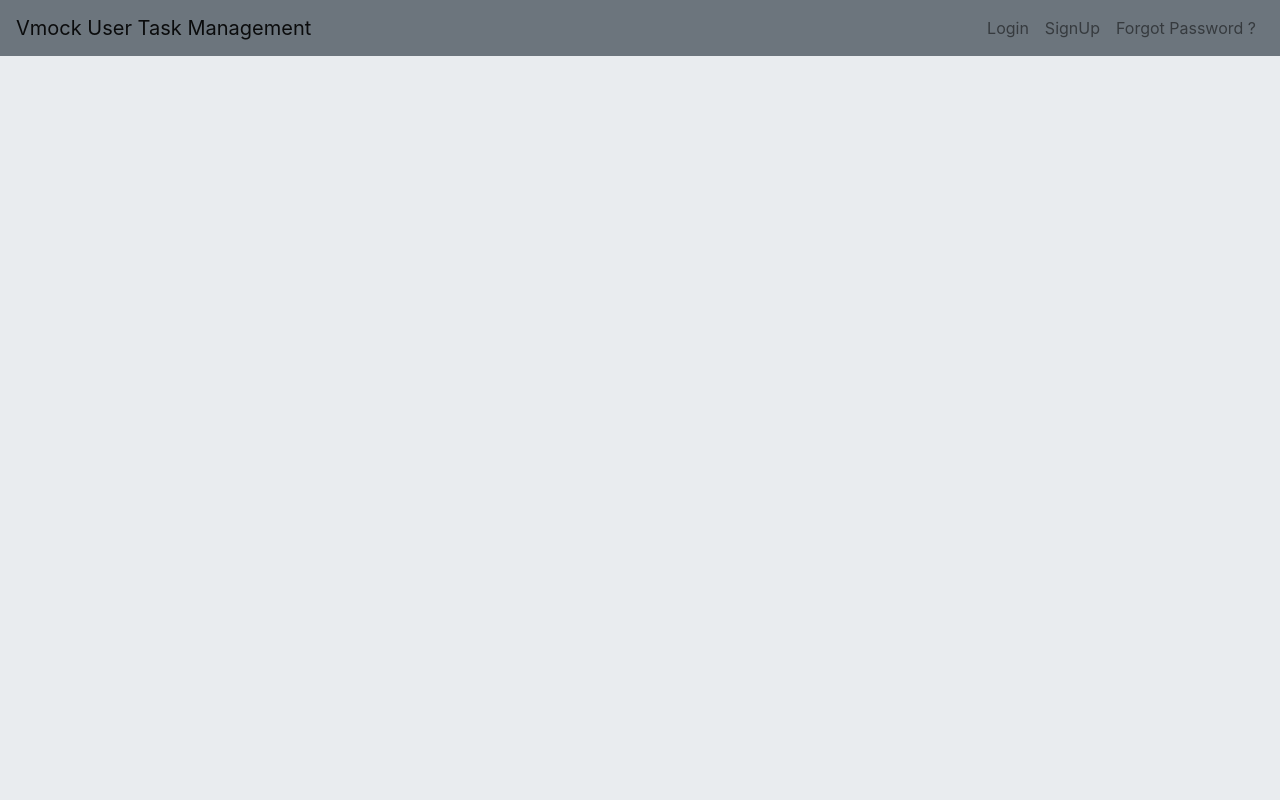
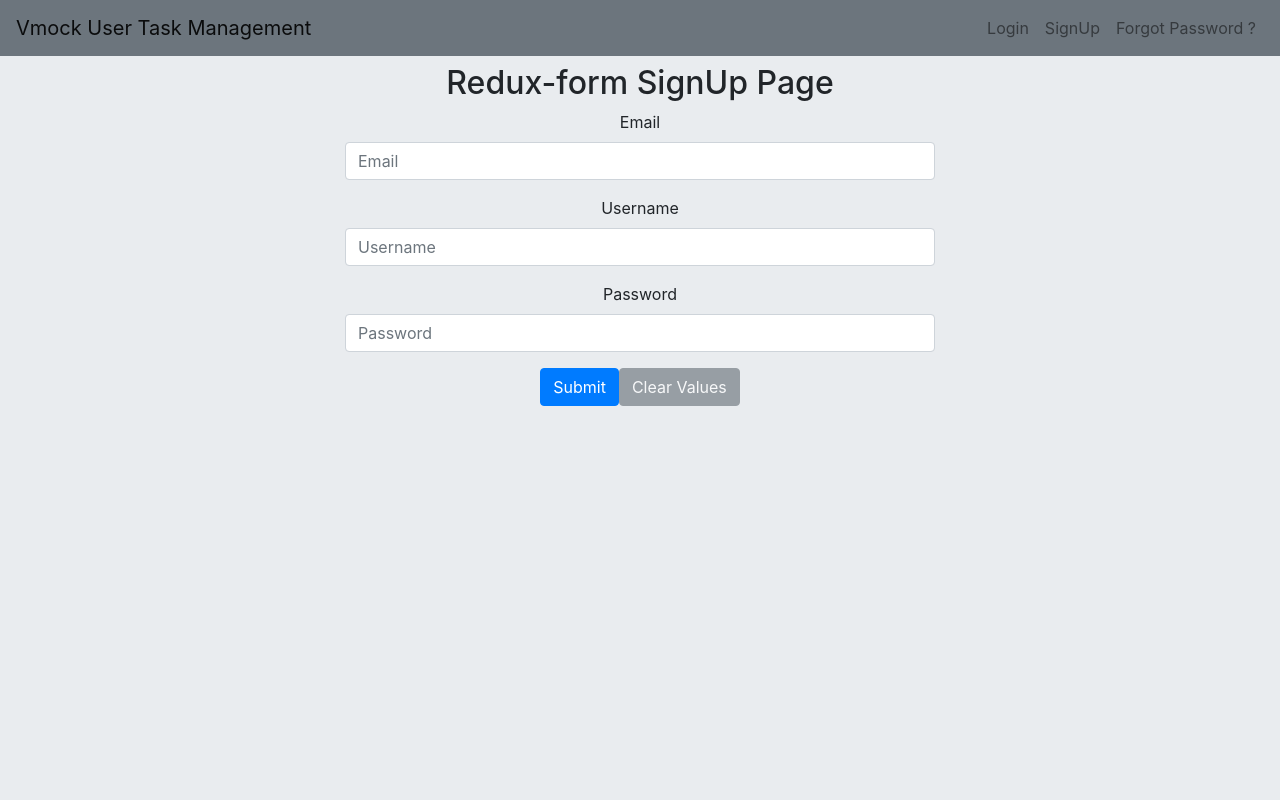
Before and after one commit to avinash2407/UserTaskManagementReactFrontend, a React (Create React App) app: page /rsignup in a window 1280 px wide. Shown: the top 800 px of the page. Built offline with nearby package versions, Linux system fonts and the light colour scheme.

Commit message:
Tested Redux-form

```diff
--- a/package.json
+++ b/package.json
@@ -30,6 +30,7 @@
     "react-tap-event-plugin": "^3.0.3",
     "reactjs-popup": "^1.4.1",
     "redux": "^4.0.1",
+    "redux-form": "^8.2.5",
     "redux-thunk": "^2.3.0",
     "styled-components": "^4.3.2"
   },
--- a/src/App/App.js
+++ b/src/App/App.js
@@ -1,6 +1,8 @@
 import React, { Component } from 'react';
 import { Login } from '../Login/Login';
+import { ReduxLogin } from '../ReduxLogin/ReduxLogin';
 import { Signup } from '../Signup/Signup';
+import { ReduxSignUp } from '../ReduxSignUp/ReduxSignUp';
 import { connect } from 'react-redux';
 import { history } from '../BrowseHistory';
 import { Router, Route, Link } from 'react-router-dom';
@@ -35,6 +37,8 @@ export default class App extends Component {
             {(Cookies.get('tokencookie')!==undefined) && <AfterLoginNav />}
             <ValidateRoute exact path="/" component={HomePage} />
             <Route path="/login" component={Login} />
+            <Route path="/rlogin" component={ReduxLogin} />
+            <Route path="/rsignup" component={ReduxSignUp} />
             <Route path="/signup" component={Signup} />
             <Route path="/forgotpassword" component={ForgotPassword} />
             <Route path="/resetpassword" component={ResetPassword} />
--- a/src/Reducers/index.js
+++ b/src/Reducers/index.js
@@ -13,6 +13,7 @@ import { task } from './task';
 import { statustask } from './statustask';
 import { assigneeuser } from './assigneeuser';
 import { loader } from './loader';
+import { reducer as reduxFormReducer } from 'redux-form';
 
 export const baseReducer = combineReducers({
 	auth,
@@ -28,6 +29,7 @@ export const baseReducer = combineReducers({
 	task,
 	statustask,
 	assigneeuser,
-	loader
+	loader,
+	form : reduxFormReducer
 });
 export default baseReducer;
--- /dev/null
+++ b/src/ReduxLogin/FieldLevelValidationForm.js
@@ -0,0 +1,47 @@
+import React from 'react'
+import { Field, reduxForm } from 'redux-form'
+
+const required = value => value ? undefined : 'Required'
+const number = value => value && isNaN(Number(value)) ? 'Must be a number' : undefined
+const email = value =>
+  value && !/^[A-Z0-9._%+-]+@[A-Z0-9.-]+\.[A-Z]{2,4}$/i.test(value) ?
+  'Invalid email address' : undefined
+const password = value =>
+  value  &&  !/^(?=.*[a-z])(?=.*[A-Z])(?=.*[0-9])(?=.*[!@#$%^&*])(?=.{8,}).+$/i.test(value)  ? 'Password must contain atleast one each of capital letters,small lettes,numbers and special characters. Should also be atleast 8 strong' : undefined
+
+const renderField = ({ input, label, type, meta: { touched, error, warning } }) => (
+  <div className="form-group">
+    <label>{label}</label>
+    <div style={{ padding: '0px 300px 0px 300px' }}>
+      <input {...input} placeholder={label} type={type} className="form-control"/>
+      {touched && ((error && <span>{error}</span>) || (warning && <span>{warning}</span>))}
+    </div>
+  </div>
+)
+
+const FieldLevelValidationForm = (props) => {
+  const { handleSubmit, pristine, reset, submitting } = props
+  return (
+    <div className="col text-center">
+    <form onSubmit={handleSubmit}>
+      <Field name="email" type="email"
+        component={renderField} label="Email"
+        validate={email}
+      />
+      <Field name="password" type="password"
+        component={renderField} label="Password"
+        validate={[ required ]}
+        warn={password}
+      />
+      <div>
+        <button type="submit" className="btn btn-primary" disabled={submitting}>Submit</button>
+        <button type="button" className="btn btn-secondary" disabled={pristine || submitting} onClick={reset}>Clear Values</button>
+      </div>
+    </form>
+    </div>
+  )
+}
+
+export default reduxForm({
+  form: 'fieldLevelValidation' // a unique identifier for this form
+})(FieldLevelValidationForm)
--- /dev/null
+++ b/src/ReduxLogin/ReduxLogin.js
@@ -0,0 +1,33 @@
+import React, { Component } from 'react';
+import { Link } from 'react-router-dom';
+import { connect } from 'react-redux';
+import { Button, FormGroup, FormLabel, FormControl, ControlLabel } from 'react-bootstrap';
+import { userActions } from '../Actions';
+import BeforeLoginNav from '../BeforeLoginNav';
+import Cookies from 'js-cookie';
+import FieldLevelValidationForm from "./FieldLevelValidationForm";
+
+export default class ReduxLogin extends Component {
+	constructor(props) {
+        super(props);
+        this.loginSubmit = this.loginSubmit.bind(this);
+    }
+    loginSubmit(values){
+    	const { dispatch } = this.props;
+    	dispatch(userActions.login(values.email,values.password));
+    }
+	render(){
+		return (
+			 <div className="col text-center">
+			 <h2> Redux-form Login Page</h2>
+             <FieldLevelValidationForm onSubmit={this.loginSubmit}/>
+             </div>
+			);
+	}
+}
+function mapStateToProps(state) {
+    return {};
+}
+
+const connectedReduxLogin = connect(mapStateToProps)(ReduxLogin);
+export { connectedReduxLogin as ReduxLogin };
--- /dev/null
+++ b/src/ReduxSignUp/FieldLevelValidationForm.js
@@ -0,0 +1,55 @@
+import React from 'react'
+import { Field, reduxForm } from 'redux-form'
+
+const required = value => value ? undefined : 'Required'
+const maxLength = max => value =>
+  value && value.length > max ? `Must be ${max} characters or less` : undefined
+const maxLength15 = maxLength(15)
+const number = value => value && isNaN(Number(value)) ? 'Must be a number' : undefined
+const email = value =>
+  value && !/^[A-Z0-9._%+-]+@[A-Z0-9.-]+\.[A-Z]{2,4}$/i.test(value) ?
+  'Invalid email address' : undefined
+const password = value =>
+  value  &&  !/^(?=.*[a-z])(?=.*[A-Z])(?=.*[0-9])(?=.*[!@#$%^&*])(?=.{8,}).+$/i.test(value)  ? 'Password must contain atleast one each of capital letters,small lettes,numbers and special characters. Should also be atleast 8 strong' : undefined
+
+const renderField = ({ input, label, type, meta: { touched, error, warning } }) => (
+  <div className="form-group">
+    <label>{label}</label>
+    <div style={{ padding: '0px 300px 0px 300px' }}>
+      <input {...input} placeholder={label} type={type} className="form-control"/>
+      {touched && ((error && <span>{error}</span>) || (warning && <span>{warning}</span>))}
+    </div>
+  </div>
+)
+
+const FieldLevelValidationForm = (props) => {
+  const { handleSubmit, pristine, reset, submitting } = props
+  return (
+    <div className="col text-center">
+    <form onSubmit={handleSubmit}>
+      <Field name="email" type="email"
+        component={renderField} label="Email"
+        validate={email}
+      />
+      <Field name="username" type="text"
+        component={renderField} label="Username"
+        validate={[required]}
+        warn={maxLength15}
+      />
+      <Field name="password" type="password"
+        component={renderField} label="Password"
+        validate={[ required ]}
+        warn={password}
+      />
+      <div>
+        <button type="submit" className="btn btn-primary" disabled={submitting}>Submit</button>
+        <button type="button" className="btn btn-secondary" disabled={pristine || submitting} onClick={reset}>Clear Values</button>
+      </div>
+    </form>
+    </div>
+  )
+}
+
+export default reduxForm({
+  form: 'fieldLevelValidation' // a unique identifier for this form
+})(FieldLevelValidationForm)
--- /dev/null
+++ b/src/ReduxSignUp/ReduxSignUp.js
@@ -0,0 +1,33 @@
+import React, { Component } from 'react';
+import { Link } from 'react-router-dom';
+import { connect } from 'react-redux';
+import { Button, FormGroup, FormLabel, FormControl, ControlLabel } from 'react-bootstrap';
+import { userActions } from '../Actions';
+import BeforeLoginNav from '../BeforeLoginNav';
+import Cookies from 'js-cookie';
+import FieldLevelValidationForm from "./FieldLevelValidationForm";
+
+export default class ReduxSignUp extends Component {
+  constructor(props) {
+        super(props);
+        this.registerSubmit = this.registerSubmit.bind(this);
+    }
+    registerSubmit(values){
+      const { dispatch } = this.props;
+      dispatch(userActions.signup(values.email,values.username,values.password));
+    }
+  render(){
+    return (
+       <div className="col text-center">
+       <h2> Redux-form SignUp Page</h2>
+             <FieldLevelValidationForm onSubmit={this.registerSubmit}/>
+             </div>
+      );
+  }
+}
+function mapStateToProps(state) {
+    return {};
+}
+
+const connectedReduxSignUp= connect(mapStateToProps)(ReduxSignUp);
+export { connectedReduxSignUp as ReduxSignUp };
```
Also changed, not shown: 1 other file (tests, documents, lock files or other folders).
